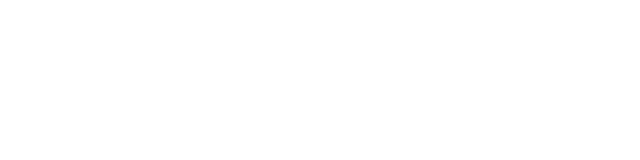
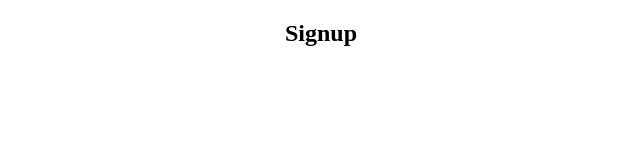
Before and after one commit to MarvelB/money-tracker, a React (Create React App) app: page /signup in a window 1280 px wide. Shown: the top 160 px of the page, without its empty margins (319-959 px from the left). Built offline with nearby package versions, Linux system fonts and the light colour scheme; the HTML template or start-up script is replaced by a standard one.

Commit message:
added page components and set up all the routes

```diff
--- a/src/App.tsx
+++ b/src/App.tsx
@@ -1,8 +1,29 @@
+import Home from 'pages/Home/Home';
+import Login from 'pages/Login/Login';
+import Signup from 'pages/Signup/Signup';
+import { BrowserRouter, Route, Switch } from 'react-router-dom';
 import './App.css';
 
 function App() {
   return (
     <div className="App">
+      <BrowserRouter>
+        <Switch>
+
+          <Route path="/login">
+            <Login />
+          </Route>
+
+          <Route path="/signup">
+            <Signup />
+          </Route>
+
+          <Route exact path="/">
+            <Home />
+          </Route>
+
+        </Switch>
+      </BrowserRouter>
     </div>
   );
 }
--- /dev/null
+++ b/src/pages/Home/Home.tsx
@@ -0,0 +1,14 @@
+// @ts-ignore: Cannot find css module
+import styles from './Home.module.css';
+
+interface HomeProps {}
+
+const Home = ({ }: HomeProps) => {
+  return (
+    <div>
+      <h2>Home</h2>
+    </div>
+  );
+}
+
+export default Home;
--- /dev/null
+++ b/src/pages/Login/Login.tsx
@@ -0,0 +1,14 @@
+// @ts-ignore: Cannot find css module
+import styles from './Login.module.css';
+
+interface LoginProps {}
+
+const Login = ({ }: LoginProps) => {
+  return (
+    <div>
+      <h2>Login</h2>
+    </div>
+  );
+}
+
+export default Login;
--- /dev/null
+++ b/src/pages/Signup/Signup.tsx
@@ -0,0 +1,14 @@
+// @ts-ignore: Cannot find css module
+import styles from './Signup.module.css';
+
+interface SignupProps {}
+
+const Signup = ({ }: SignupProps) => {
+  return (
+    <div>
+      <h2>Signup</h2>
+    </div>
+  );
+}
+
+export default Signup;
```
Also changed, not shown: src/pages/Home/Home.module.css (added), src/pages/Login/Login.module.css (added), src/pages/Signup/Signup.module.css (added).
